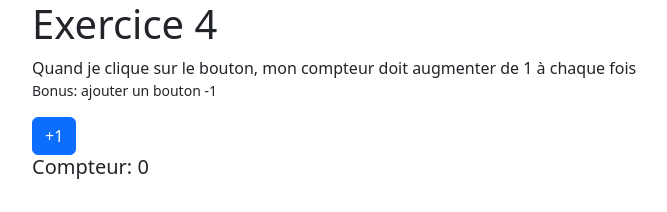
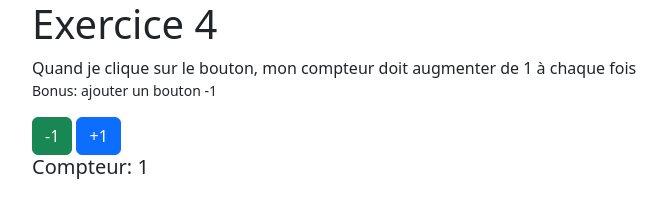
Before and after one commit to petermollet/cours_js_nursery, a plain HTML site: page cours_dom/exercice_4/index.html in a window 1280 px wide. Both pictures are taken after a click on the button "+1". Shown: the whole page, without its empty margins (50-717 px from the left). Drawn offline with nearby package versions, Linux system fonts and the light colour scheme.

Commit message:
DOM exo 4 - correction

```diff
--- a/cours_dom/evenements/example.js
+++ b/cours_dom/evenements/example.js
@@ -3,8 +3,6 @@
 // je récupère ma balise dont je veux récupèrer l'événement
 const monBoutton = document.getElementById("mon-boutton");
 
-// je rajoute un écouteur d'événement sur cette balise. ici du type click
 monBoutton.addEventListener("click", function(e) {
-    // L'exécution quand l'événement est enclenché
 
 });
--- a/cours_dom/exercice_4/index.html
+++ b/cours_dom/exercice_4/index.html
@@ -23,8 +23,9 @@
         <br /><small>Bonus: ajouter un bouton -1</small>
       </p>
       <div>
-        <button id="btn" class="btn btn-primary">+1</button>
-        <h5>Compteur: <span>0</span></h5>
+        <button id="btn-moins" class="btn btn-success">-1</button>
+        <button id="btn-plus" class="btn btn-primary">+1</button>
+        <h5>Compteur: <span id="compteur">0</span></h5>
       </div>
     </div>
     <script src="script.js"></script>
--- a/cours_dom/exercice_4/script.js
+++ b/cours_dom/exercice_4/script.js
@@ -0,0 +1,15 @@
+let c = 0;
+
+const btnPlus = document.getElementById("btn-plus");
+const btnMoins = document.getElementById("btn-moins");
+const compteur = document.getElementById("compteur");
+
+btnPlus.addEventListener("click", function (e) {
+  c = c + 1; // c++;
+  compteur.textContent = c;
+});
+
+btnMoins.addEventListener("click", function (e) {
+  c = c - 1; // c++;
+  compteur.textContent = c;
+});
```
